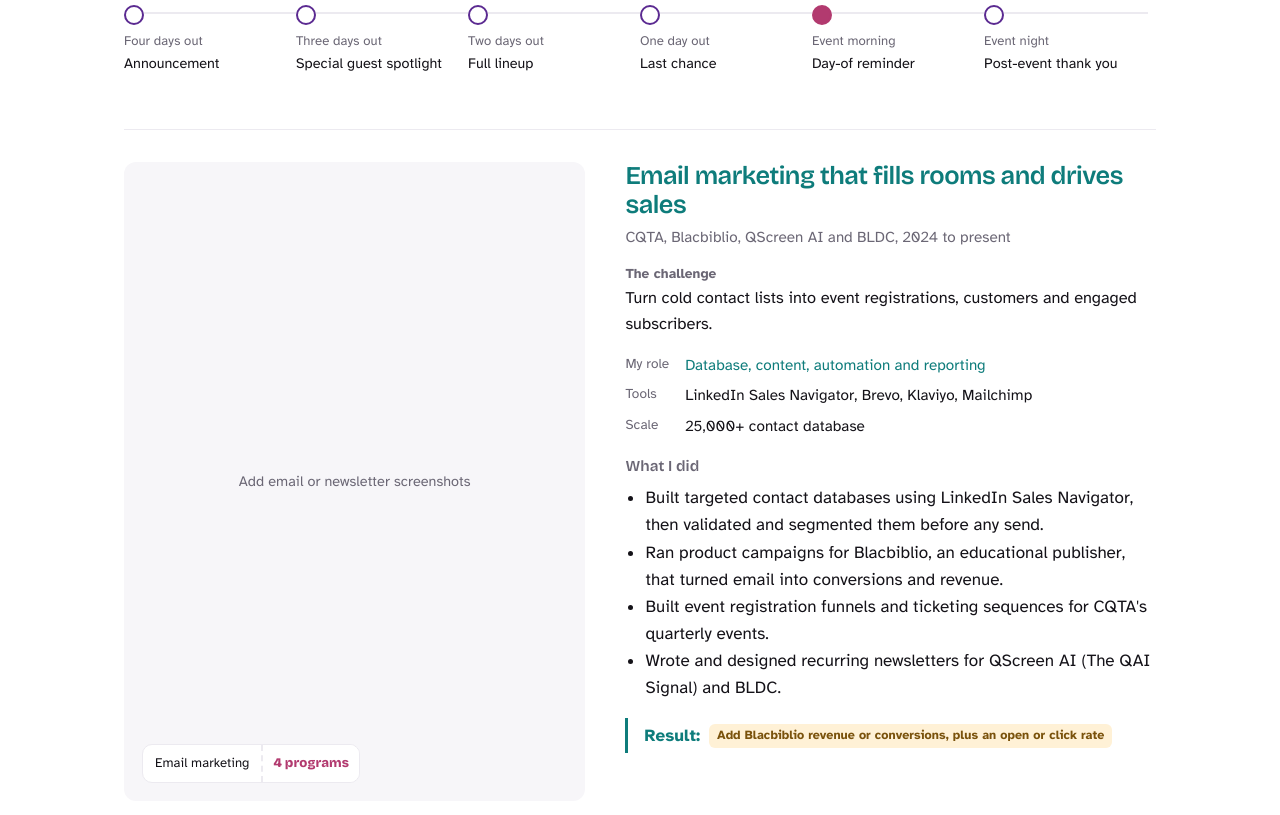
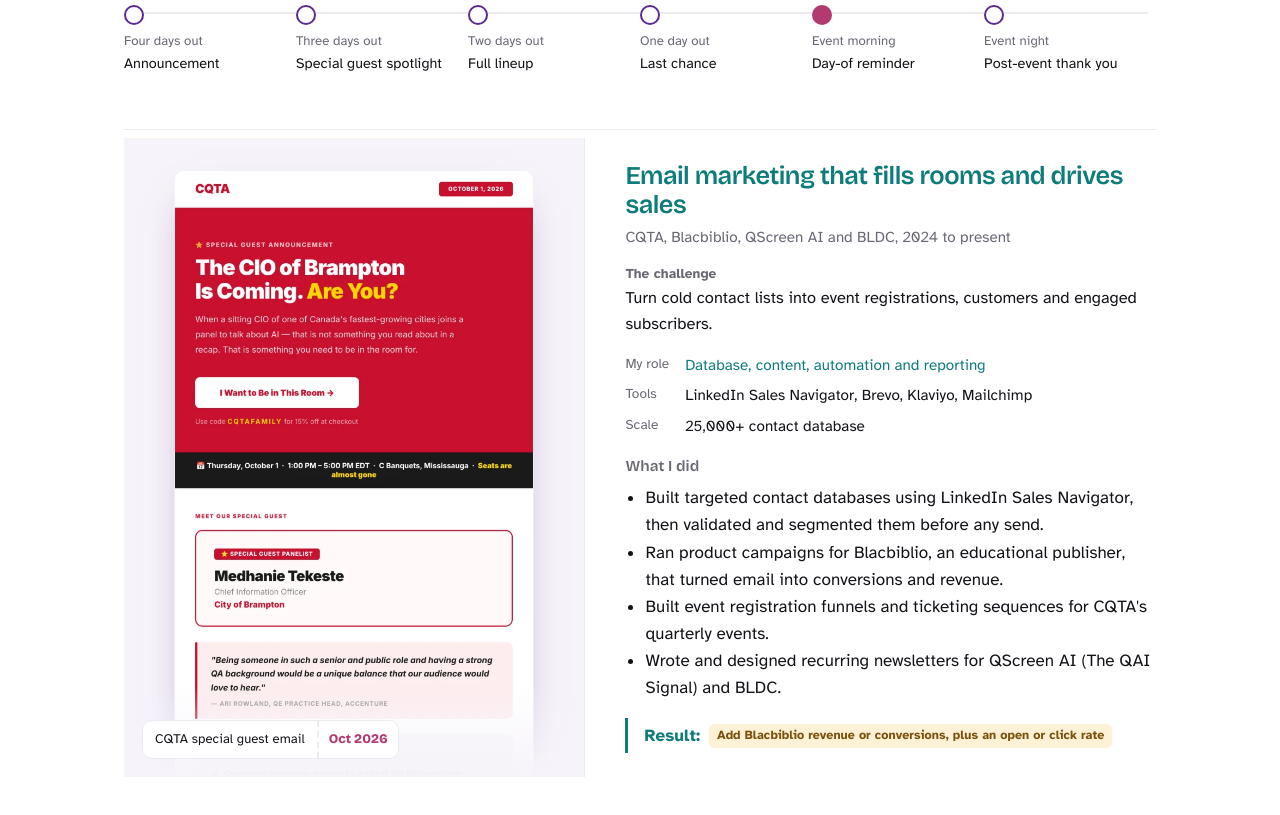
Before and after one commit to sashyaaofficial/sashyaaofficial.github.io, a plain HTML site: page index.html in a window 1280 px wide. Shown: the part 2544-3359 px from the top of the page. Drawn offline with nearby package versions, Linux system fonts and the light colour scheme.

Commit message:
Auto-update 2026-11-13 17:51

```diff
--- a/index.html
+++ b/index.html
@@ -205,6 +205,14 @@ footer{padding:36px 0 48px;color:var(--muted);font-size:.9rem}
 .stages4 .ph{aspect-ratio:4/3;border-radius:10px;border:1px solid var(--line);background:repeating-linear-gradient(-45deg,var(--plum-soft),var(--plum-soft) 10px,transparent 10px,transparent 20px);display:flex;align-items:center;justify-content:center;color:var(--muted);font-size:.82rem}
 .stages4 figcaption{font-weight:700;font-size:.9rem;margin-top:8px}
 .deep>.ph{position:relative}
+.deep>.mail{position:relative;display:block;min-height:440px;background:var(--plum-soft);border-right:1px solid var(--line);overflow:hidden}
+.mail .frame{position:absolute;top:32px;left:50%;transform:translateX(-50%);width:min(78%,360px);bottom:0;overflow:hidden;border-radius:12px 12px 0 0;box-shadow:0 18px 40px -20px rgba(60,20,100,.55);background:#fff}
+.mail .frame img{display:block;width:100%;height:auto;transition:transform 6s ease}
+.mail:hover .frame img,.mail:focus-visible .frame img{transform:translateY(calc(-100% + var(--fh,400px)))}
+.mail::after{content:"";position:absolute;left:0;right:0;bottom:0;height:90px;background:linear-gradient(transparent,var(--plum-soft));pointer-events:none}
+.mail .stubtag{z-index:1}
+@media (max-width:860px){.deep>.mail{min-height:420px;border-right:0;border-bottom:1px solid var(--line)}}
+@media (prefers-reduced-motion:reduce){.mail .frame img{transition:none}.mail:hover .frame img{transform:none}}
 .stubtag{position:absolute;left:18px;bottom:18px;display:flex;background:var(--surface);border:1px solid var(--line);border-radius:10px;overflow:hidden;box-shadow:0 10px 24px -16px rgba(60,20,100,.5);font-size:.82rem;color:var(--ink)}
 .stubtag span{padding:8px 12px}
 .stubtag b{padding:8px 10px;border-left:2px dashed var(--line);background:var(--plum-soft);color:var(--plum);font-family:var(--display)}
@@ -469,7 +477,10 @@ nav .mark{color:var(--plum)}
 
     <!-- DEEP DIVE 2: EMAIL MARKETING -->
     <article class="deep">
-      <div class="ph">Add email or newsletter screenshots<div class="stubtag"><span>Email marketing</span><b>4 programs</b></div></div>
+      <a class="mail" href="images/email-cqta-special-guest.webp" target="_blank" rel="noopener" aria-label="Open the full CQTA special guest email">
+        <span class="frame"><img src="images/email-cqta-special-guest.webp" alt="CQTA special guest announcement email: The CIO of Brampton is coming. Are you? With speaker card, lineup and Secure My Seat button" loading="lazy" width="659" height="2000"></span>
+        <span class="stubtag"><span>CQTA special guest email</span><b>Oct 2026</b></span>
+      </a>
       <div class="in">
         <h3>Email marketing that fills rooms and drives sales</h3>
         <p class="where">CQTA, Blacbiblio, QScreen AI and BLDC, 2024 to present</p>
@@ -716,5 +727,8 @@ const io=new IntersectionObserver(es=>es.forEach(e=>{if(!e.isIntersecting)return
  io.unobserve(el)}),{threshold:.4});
 document.querySelectorAll('[data-count]').forEach(el=>io.observe(el));io.observe(document.getElementById('bars'));
 </script>
+<script>
+(function(){var f=document.querySelectorAll('.mail .frame');function set(){f.forEach(function(e){e.style.setProperty('--fh',e.clientHeight+'px')})}set();addEventListener('resize',set)})();
+</script>
 </body>
 </html>
```
Also changed, not shown: images/email-cqta-special-guest.webp (added), 5 other files.
